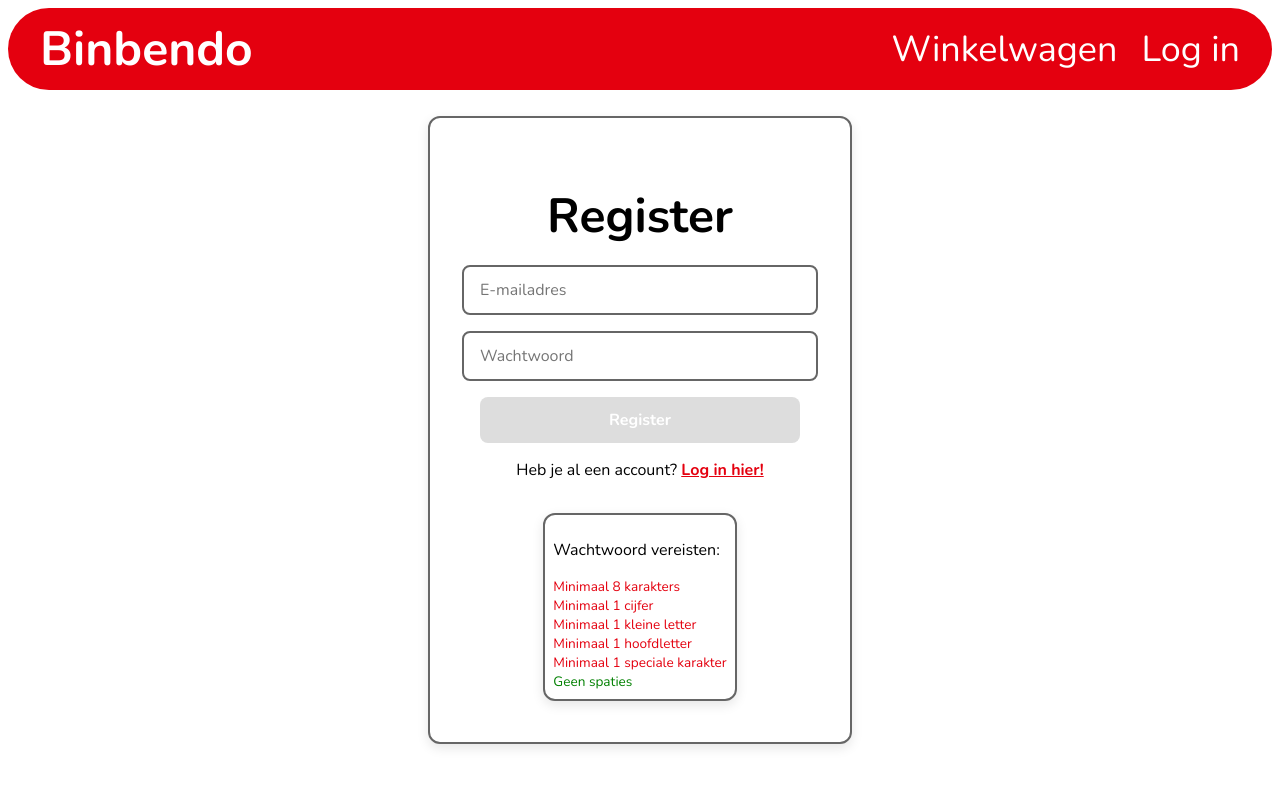
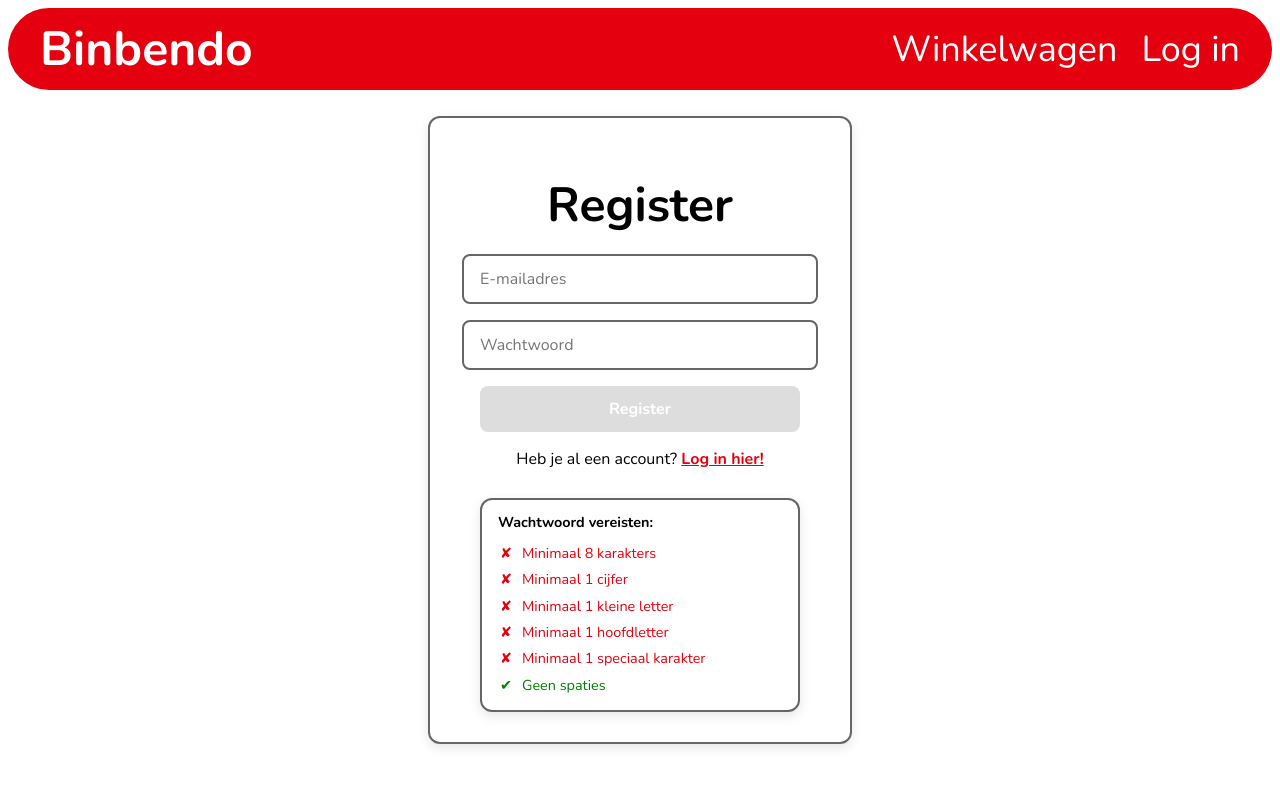
Before and after one commit to SabriAz/binbendo, an Angular app in the folder frontend/: page /register in a window 1280 px wide. Shown: the top 786 px of the page. Built offline with nearby package versions, Linux system fonts and the light colour scheme.

Commit message:
Styling: Register password rules are now clear for colorblinds as well

```diff
--- a/frontend/src/app/register/register.html
+++ b/frontend/src/app/register/register.html
@@ -13,12 +13,24 @@
     </p>
     <ul class="requirements">
       <p>Wachtwoord vereisten:</p>
-      <li [class.valid]="passwordRequirements.length">Minimaal 8 karakters</li>
-      <li [class.valid]="passwordRequirements.digit">Minimaal 1 cijfer</li>
-      <li [class.valid]="passwordRequirements.lowercase">Minimaal 1 kleine letter</li>
-      <li [class.valid]="passwordRequirements.uppercase">Minimaal 1 hoofdletter</li>
-      <li [class.valid]="passwordRequirements.special">Minimaal 1 speciale karakter</li>
-      <li [class.valid]="passwordRequirements.noSpaces">Geen spaties</li>
+      <li [class.valid]="passwordRequirements.length">
+        <span class="icon">{{ passwordRequirements.length ? '✔' : '✘' }}</span> Minimaal 8 karakters
+      </li>
+      <li [class.valid]="passwordRequirements.digit">
+        <span class="icon">{{ passwordRequirements.digit ? '✔' : '✘' }}</span> Minimaal 1 cijfer
+      </li>
+      <li [class.valid]="passwordRequirements.lowercase">
+        <span class="icon">{{ passwordRequirements.lowercase ? '✔' : '✘' }}</span> Minimaal 1 kleine letter
+      </li>
+      <li [class.valid]="passwordRequirements.uppercase">
+        <span class="icon">{{ passwordRequirements.uppercase ? '✔' : '✘' }}</span> Minimaal 1 hoofdletter
+      </li>
+      <li [class.valid]="passwordRequirements.special">
+        <span class="icon">{{ passwordRequirements.special ? '✔' : '✘' }}</span> Minimaal 1 speciaal karakter
+      </li>
+      <li [class.valid]="passwordRequirements.noSpaces">
+        <span class="icon">{{ passwordRequirements.noSpaces ? '✔' : '✘' }}</span> Geen spaties
+      </li>
     </ul>
   </div>
 </div>
--- a/frontend/src/app/register/register.scss
+++ b/frontend/src/app/register/register.scss
@@ -70,18 +70,44 @@
 
     .requirements {
       list-style: none;
-      padding: 0.5rem;
+      padding: 0.75rem 1rem;
       border: 2px solid $secondary;
       background-color: white;
       border-radius: 0.75rem;
       box-shadow: $shadow;
+      margin-top: 0.75rem;
+      width: 20rem;
+      box-sizing: border-box;
+
+      p {
+        margin: 0 0 0.5rem 0;
+        font-weight: bold;
+        font-size: 0.9rem;
+        color: black;
+      }
 
       li {
+        display: flex;
+        align-items: center;
+        gap: 0.5rem;
         color: $primary;
-        font-size: 0.85rem;
+        font-size: 0.9rem;
+        padding: 0.2rem 0;
+        transition: color 0.2s ease;
+
+        .icon {
+          font-size: 0.9rem;
+          width: 1rem;
+          text-align: center;
+          transition: color 0.2s ease;
+        }
 
         &.valid {
           color: green;
+
+          .icon {
+            color: green;
+          }
         }
       }
     }
```
